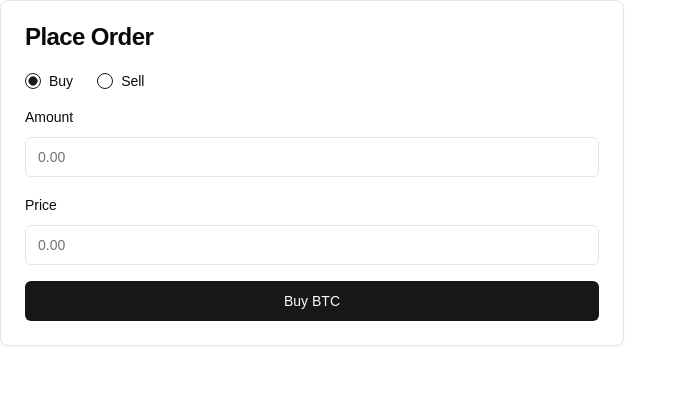
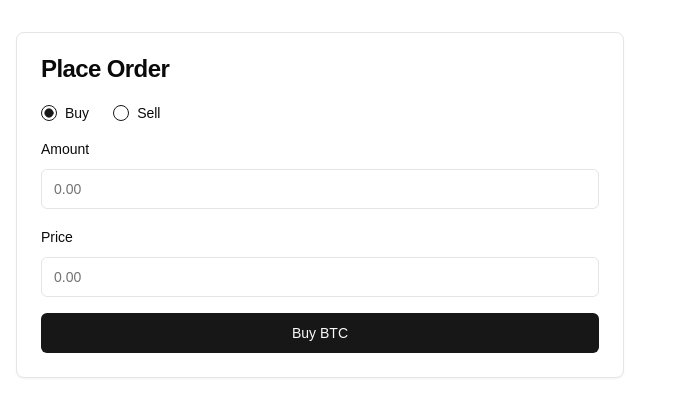
Before and after one commit to TamTonyTong/COS30049, a Next.js app: page /trading in a window 1280 px wide. Shown: the top 416 px of the page, without its empty margins (0-687 px from the left). Built offline with nearby package versions, Linux system fonts and the light colour scheme.

Commit message:
Add Main Division

```diff
--- a/src/app/trading/page.tsx
+++ b/src/app/trading/page.tsx
@@ -2,8 +2,10 @@ import Header from '@/components/header'
 import TradingForm from '@/components/trading-form'
 export default function TradingPage() {
     return (
+        <main className="container mx-auto px-4 py-8">
         <div className="grid grid-cols-1 md:grid-cols-2 gap-8">
             <TradingForm />
         </div>
+        </main>
     )
 }
```
